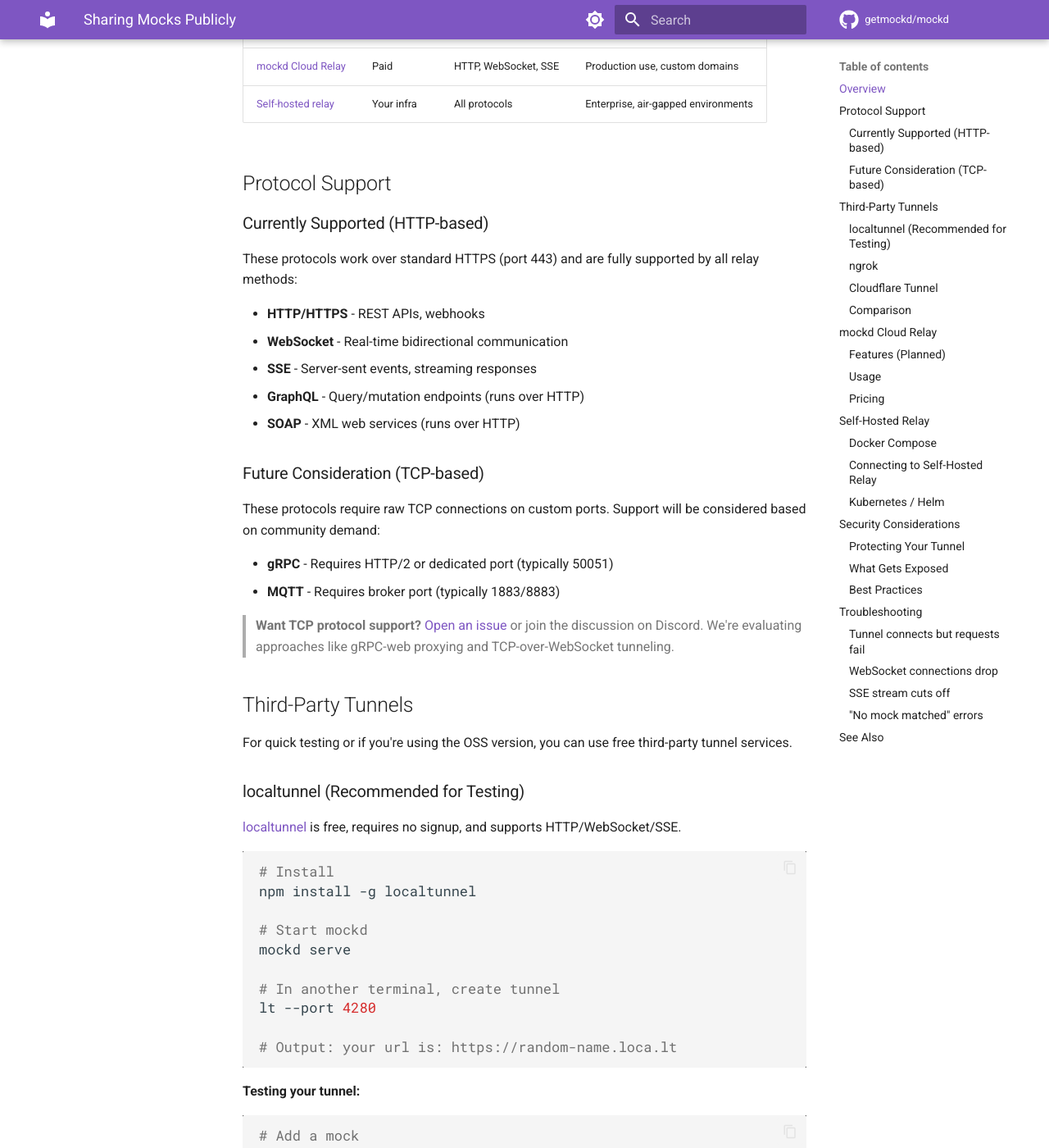
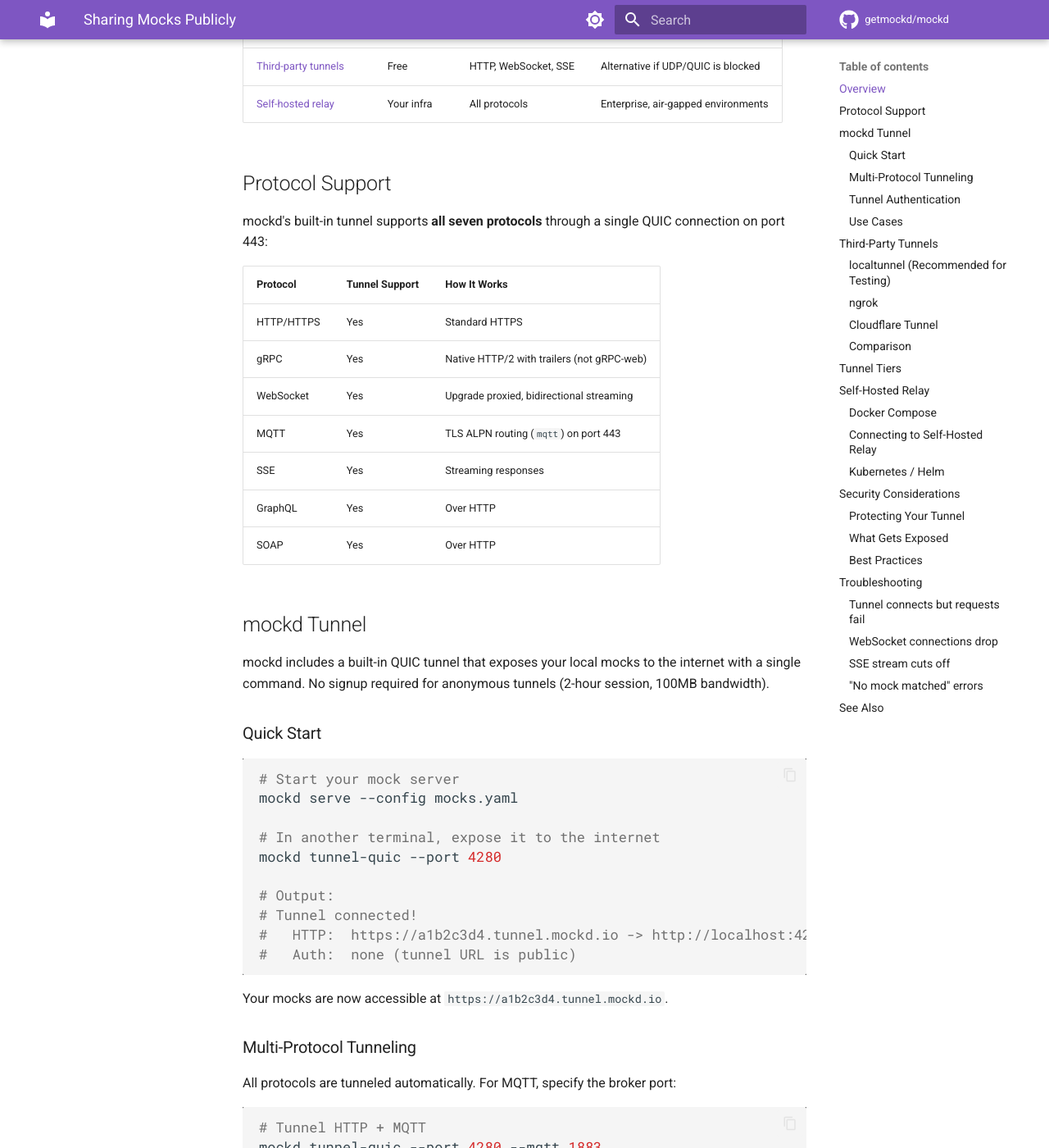
Before and after one commit to getmockd/mockd, an MkDocs documentation site: the page built from docs/guides/sharing-mocks.md, in a window 1280 px wide and 1400 px high, scrolled down 444 px. Shown: the whole window at 82% size. Built offline with MkDocs 1.6.1 and Material for MkDocs 9.7.7, drawn with Linux system fonts in a browser that asks for light colours; comment, search, counter and statistics services are not loaded; some of the changed text lies outside the part shown.

Commit message:
docs: add tunnel/relay and multi-protocol coverage across all docs
- README: rewrite tagline for multi-protocol, add Cloud Tunnel section with
  all 7 protocols, update feature list (gRPC, WebSocket, MQTT, chaos, AI, etc.)
- CHANGELOG: add multi-protocol QUIC tunnel entries (gRPC, WebSocket, MQTT,
  tunnel auth) to Unreleased section
- ROADMAP: update to v0.2.x reflecting tunnel + multi-protocol as shipped,
  add tunnel-related items to future versions
- sharing-mocks.md: rewrite from 'gRPC/MQTT planned' to 'all 7 protocols
  supported', add mockd tunnel section with quick start, multi-protocol
  examples, auth, use cases, and tier table
- cli.md: add full tunnel-quic command reference (flags, auth, MQTT, examples),
  update tunnel protocol table from 'Planned' to 'Yes' for gRPC/MQTT

````diff
--- a/docs/guides/sharing-mocks.md
+++ b/docs/guides/sharing-mocks.md
@@ -8,30 +8,91 @@ mockd supports several ways to share your mocks publicly:
 
 | Method | Cost | Protocols | Best For |
 |--------|------|-----------|----------|
-| [Third-party tunnels](#third-party-tunnels) | Free | HTTP, WebSocket, SSE | Quick testing, OSS users |
-| [mockd Cloud Relay](#mockd-cloud-relay) | Paid | HTTP, WebSocket, SSE | Production use, custom domains |
+| [mockd tunnel (built-in)](#mockd-tunnel) | Free | All 7 protocols | Recommended for all users |
+| [Third-party tunnels](#third-party-tunnels) | Free | HTTP, WebSocket, SSE | Alternative if UDP/QUIC is blocked |
 | [Self-hosted relay](#self-hosted-relay) | Your infra | All protocols | Enterprise, air-gapped environments |
 
 ## Protocol Support
 
-### Currently Supported (HTTP-based)
+mockd's built-in tunnel supports **all seven protocols** through a single QUIC connection on port 443:
 
-These protocols work over standard HTTPS (port 443) and are fully supported by all relay methods:
+| Protocol | Tunnel Support | How It Works |
+|----------|---------------|--------------|
+| HTTP/HTTPS | Yes | Standard HTTPS |
+| gRPC | Yes | Native HTTP/2 with trailers (not gRPC-web) |
+| WebSocket | Yes | Upgrade proxied, bidirectional streaming |
+| MQTT | Yes | TLS ALPN routing (`mqtt`) on port 443 |
+| SSE | Yes | Streaming responses |
+| GraphQL | Yes | Over HTTP |
+| SOAP | Yes | Over HTTP |
 
-- **HTTP/HTTPS** - REST APIs, webhooks
-- **WebSocket** - Real-time bidirectional communication
-- **SSE** - Server-sent events, streaming responses
-- **GraphQL** - Query/mutation endpoints (runs over HTTP)
-- **SOAP** - XML web services (runs over HTTP)
+## mockd Tunnel
 
-### Future Consideration (TCP-based)
+mockd includes a built-in QUIC tunnel that exposes your local mocks to the internet with a single command. No signup required for anonymous tunnels (2-hour session, 100MB bandwidth).
 
-These protocols require raw TCP connections on custom ports. Support will be considered based on community demand:
+### Quick Start
 
-- **gRPC** - Requires HTTP/2 or dedicated port (typically 50051)
-- **MQTT** - Requires broker port (typically 1883/8883)
+```bash
+# Start your mock server
+mockd serve --config mocks.yaml
 
-> **Want TCP protocol support?** [Open an issue](https://github.com/getmockd/mockd/issues) or join the discussion on Discord. We're evaluating approaches like gRPC-web proxying and TCP-over-WebSocket tunneling.
+# In another terminal, expose it to the internet
+mockd tunnel-quic --port 4280
+
+# Output:
+# Tunnel connected!
+#   HTTP:  https://a1b2c3d4.tunnel.mockd.io -> http://localhost:4280
+#   Auth:  none (tunnel URL is public)
+```
+
+Your mocks are now accessible at `https://a1b2c3d4.tunnel.mockd.io`.
+
+### Multi-Protocol Tunneling
+
+All protocols are tunneled automatically. For MQTT, specify the broker port:
+
+```bash
+# Tunnel HTTP + MQTT
+mockd tunnel-quic --port 4280 --mqtt 1883
+
+# Output:
+# Tunnel connected!
+#   HTTP:  https://a1b2c3d4.tunnel.mockd.io -> http://localhost:4280
+#   MQTT:  mqtts://a1b2c3d4.tunnel.mockd.io:443 -> localhost:1883 (ALPN: mqtt)
+
+# Tunnel a gRPC server directly
+mockd tunnel-quic --port 50051
+
+# Test gRPC through the tunnel
+grpcurl -d '{"name": "World"}' a1b2c3d4.tunnel.mockd.io:443 helloworld.Greeter/SayHello
+
+# Test MQTT through the tunnel (requires TLS ALPN client)
+mosquitto_pub -h a1b2c3d4.tunnel.mockd.io -p 443 --alpn mqtt \
+  --capath /etc/ssl/certs -t test/hello -m "Hello!"
+```
+
+### Tunnel Authentication
+
+Protect your tunnel from unauthorized access:
+
+```bash
+# Require bearer token
+mockd tunnel-quic --port 4280 --auth-token secret123
+
+# Require HTTP Basic Auth
+mockd tunnel-quic --port 4280 --auth-basic admin:password
+
+# Restrict by IP range
+mockd tunnel-quic --port 4280 --allow-ips "10.0.0.0/8,192.168.1.0/24"
+```
+
+### Use Cases
+
+- **Webhook development**: Expose mocks to receive webhooks from Stripe, GitHub, etc.
+- **Team sharing**: Share mocks with remote teammates without deploying
+- **Client demos**: Show API mocks to stakeholders with a public URL
+- **CI/CD integration**: Use tunneled endpoints in integration test pipelines
+- **Mobile testing**: Test mobile apps against mocks on a real device
 
 ## Third-Party Tunnels
 
@@ -119,40 +180,16 @@ cloudflared tunnel run mockd
 | TCP tunnels | No | Paid only | No |
 | Request inspection | No | Yes | Yes |
 
-## mockd Cloud Relay
+## Tunnel Tiers
 
-> **Coming Soon** - The mockd Cloud Relay provides a managed tunnel service with custom domains, team sharing, and usage analytics.
+| Tier | Session Duration | Bandwidth | Subdomain | Signup |
+|------|-----------------|-----------|-----------|--------|
+| Anonymous | 2 hours | 100 MB | Random | No |
+| Free | 8 hours | 1 GB | Random | Yes |
+| Pro ($19/mo) | 24 hours | 5 GB/mo | Custom | Yes |
+| Team ($49/seat/mo) | Unlimited | 50 GB/mo | Custom + domain | Yes |
 
-### Features (Planned)
-
-- **Custom subdomains**: `your-name.mockd.dev`
-- **Custom domains**: `mocks.yourcompany.com`
-- **Team sharing**: Share tunnel access with teammates
-- **Usage analytics**: Request counts, bandwidth
-- **Auto-reconnect**: Survives network interruptions
-
-### Usage
-
-```bash
-# Login to mockd cloud
-mockd auth login
-
-# Start tunnel
-mockd tunnel
-
-# Output:
-# Tunnel connected!
-# Public URL: https://your-name.mockd.dev
-# Local server: http://localhost:4280
-```
-
-### Pricing
-
-| Tier | Tunnel Access | Bandwidth | Custom Domain |
-|------|---------------|-----------|---------------|
-| Free | No | - | - |
-| Pro | Yes | 5 GB/mo | No |
-| Team | Yes | 50 GB/mo | Yes |
+Anonymous tunnels require no signup or token — just run `mockd tunnel-quic --port 4280`.
 
 ## Self-Hosted Relay
 
@@ -213,9 +250,10 @@ mockd tunnel --allow-ips "10.0.0.0/8,192.168.1.0/24"
 ### What Gets Exposed
 
 When you create a tunnel:
-- **Exposed**: All enabled mocks on your HTTP port (default 4280)
-- **NOT exposed**: Admin API (port 4290) - unless explicitly tunneled
-- **NOT exposed**: Other protocol ports (gRPC, MQTT) - HTTP tunnel only
+- **Exposed**: The local port you specify with `--port` (HTTP, gRPC, WebSocket, SSE)
+- **Exposed**: MQTT broker ports specified with `--mqtt` (via TLS ALPN)
+- **NOT exposed**: Admin API (port 4290) — unless explicitly tunneled
+- **NOT exposed**: Other local services
 
 ### Best Practices
 
@@ -258,6 +296,9 @@ mockd list
 
 ## See Also
 
-- [CLI Reference: cloud commands](../reference/cli.md#cloud-commands)
+- [CLI Reference: tunnel-quic](../reference/cli.md#mockd-tunnel-quic)
+- [CLI Reference: tunnel](../reference/cli.md#mockd-tunnel)
+- [gRPC Mocking](grpc-mocking.md)
+- [MQTT Mocking](mqtt-mocking.md)
 - [WebSocket Mocking](websocket-mocking.md)
 - [SSE Streaming](sse-streaming.md)
--- a/docs/reference/cli.md
+++ b/docs/reference/cli.md
@@ -2602,31 +2602,88 @@ mockd templates add services/stripe/webhooks --dry-run
 
 ## Cloud Commands
 
+### mockd tunnel-quic
+
+Expose a local service to the internet via QUIC tunnel. All protocols are tunneled through a single encrypted QUIC connection on port 443. No signup required for anonymous tunnels.
+
+```bash
+mockd tunnel-quic [flags]
+```
+
+**Supported Protocols:**
+
+| Protocol | Supported | How It Works |
+|----------|-----------|--------------|
+| HTTP/HTTPS | Yes | Standard HTTPS on port 443 |
+| gRPC | Yes | Native HTTP/2 with trailers |
+| WebSocket | Yes | Upgrade proxied, bidirectional streaming |
+| MQTT | Yes | TLS ALPN routing on port 443 |
+| SSE | Yes | Streaming responses |
+| GraphQL | Yes | Over HTTP |
+| SOAP | Yes | Over HTTP |
+
+**Flags:**
+
+| Flag | Short | Description | Default |
+|------|-------|-------------|---------|
+| `--port` | `-p` | Local port to tunnel | `4280` |
+| `--relay` | | Relay server address | `relay.mockd.io:443` |
+| `--token` | | Authentication token (or MOCKD_TOKEN env var) | auto-fetched |
+| `--mqtt` | | MQTT broker port(s) to expose (format: PORT or PORT:NAME) | |
+| `--insecure` | | Skip TLS verification (for testing) | `false` |
+
+**Authentication Flags:**
+
+| Flag | Description |
+|------|-------------|
+| `--auth-token` | Require this token in X-Tunnel-Token header |
+| `--auth-basic` | Require HTTP Basic Auth (format: user:pass) |
+| `--allow-ips` | Allow only these IPs (comma-separated CIDR or IP) |
+
+**Environment Variables:**
+
+| Variable | Description |
+|----------|-------------|
+| `MOCKD_TOKEN` | Authentication token (alternative to --token flag) |
+
+**Examples:**
+
+```bash
+# Expose local HTTP server (anonymous, no signup)
+mockd tunnel-quic --port 4280
+
+# Expose local gRPC server
+mockd tunnel-quic --port 50051
+
+# Expose HTTP + MQTT
+mockd tunnel-quic --port 4280 --mqtt 1883
+
+# Expose multiple MQTT brokers with names
+mockd tunnel-quic --port 4280 --mqtt 1883:sensors --mqtt 1884:control
+
+# Protect tunnel with token auth
+mockd tunnel-quic --port 4280 --auth-token secret123
+
+# Protect tunnel with HTTP Basic Auth
+mockd tunnel-quic --port 4280 --auth-basic admin:password
+
+# Restrict tunnel access by IP
+mockd tunnel-quic --port 4280 --allow-ips "10.0.0.0/8,192.168.1.0/24"
+```
+
+---
+
 ### mockd tunnel
 
-Expose local mocks via secure cloud tunnel.
+Expose local mocks via WebSocket-based cloud tunnel. Starts a mock server and tunnel in a single command.
+
+> **Note**: For most users, [`mockd tunnel-quic`](#mockd-tunnel-quic) is recommended. It supports all protocols, has better performance (QUIC transport), and can tunnel to any existing local service.
 
 ```bash
 mockd tunnel [flags]
 mockd tunnel status
 mockd tunnel stop
 ```
-
-**Supported Protocols:**
-
-The tunnel relays HTTP-based traffic over port 443:
-
-| Protocol | Supported | Notes |
-|----------|-----------|-------|
-| HTTP/HTTPS | Yes | Full support |
-| WebSocket | Yes | Upgrade handled automatically |
-| SSE | Yes | Streaming responses work |
-| GraphQL | Yes | Runs over HTTP |
-| SOAP | Yes | Runs over HTTP |
-| gRPC | Planned | Considering gRPC-web proxy approach |
-| MQTT | Planned | Considering TCP-over-WebSocket approach |
-
-> **Note**: TCP-based protocols (native gRPC, MQTT) require dedicated ports and are being evaluated for future releases based on community interest. See [Sharing Mocks](../guides/sharing-mocks.md) for alternatives like ngrok TCP tunnels.
 
 **Flags:**
 
````
Also changed, not shown: CHANGELOG.md (+5 -2 lines), README.md (+45 -7 lines), ROADMAP.md (+12 -9 lines).
